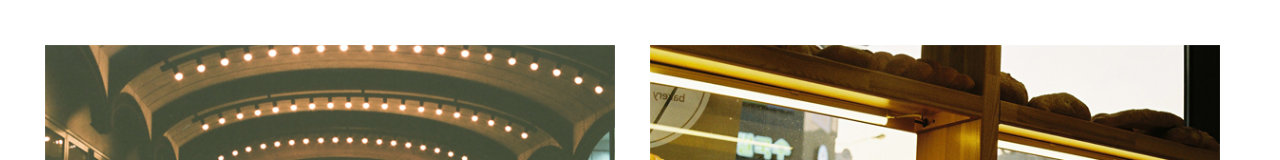
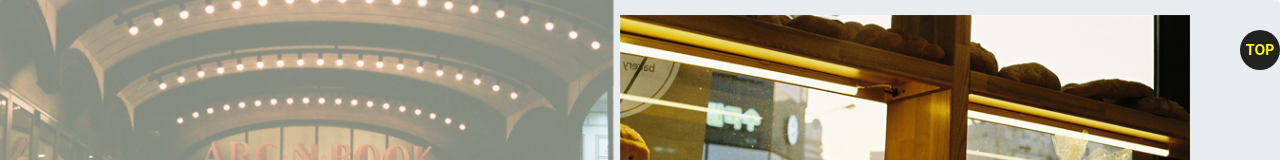
Before and after one commit to haanah/gallery, a plain HTML site: page index.html in a window 1280 px wide. Shown: the top 160 px of the page. Drawn offline with Linux system fonts and the light colour scheme.

Commit message:
bootstrap jumbotron, css 수정

```diff
--- a/css/style.css
+++ b/css/style.css
@@ -1,8 +1,11 @@
 @charset "utf-8";
 *{margin: 0; padding: 0;}
-
-.gallery{ margin: 30px; }
 
 .gallery img{ transition: 1s; padding: 15px; width: 600px; }
 
 .gallery img:hover{ filter:opacity(0.6); transform: scale(1.1); }
+
+.jumbotron{padding:0;}
+.btn_top{position:fixed;right:0;top:30px;width:40px;height:40px;border-radius:50%;background:#222;line-height: 40px;}
+.go_top{display: block;font-size: 14px;font-weight: bold;color: #ff0;text-align: center;}
+.go_top:hover{text-decoration: none;color:#fff;}
--- a/index.html
+++ b/index.html
@@ -1,7 +1,9 @@
 <!doctype html>
-<html>
+<html lang="ko">
+
 <head>
 	<meta charset="UTF-8">
+	<meta http-equiv="X-UA-Compatible" content="IE=edge">
 	<meta name="viewport" content="width=device-width, initial-scale=1">
 	<title>GALLERY</title>
 	<link rel="stylesheet" href="css/bootstrap.min.css">
@@ -11,7 +13,12 @@
 	<script src="js/bootstrap.min.js"></script>
 	<script src="js/lightbox-plus-jquery.min.js"></script>
 </head>
+
 <body>
+	<div class="jumbotron">
+		<div class="btn_top">
+			<a href="#" class="go_top">TOP</a>
+		</div>
 		<div class="gallery">
 			<a href="images/arcnbook.jpg" data-lightbox="mygallery"><img src="images/arcnbook-small.jpg"></a>
 			<a href="images/bakery(1).JPG" data-lightbox="mygallery"><img src="images/bakery(1)-small.jpg"></a>
@@ -72,7 +79,9 @@
 			<a href="images/sunsetmoon.JPG" data-lightbox="mygallery"><img src="images/sunsetmoon-small.jpg"></a>
 
 		</div>
+	</div>
 
 
 </body>
+
 </html>
```
Lines whose indentation alone changed are shown as unchanged.
